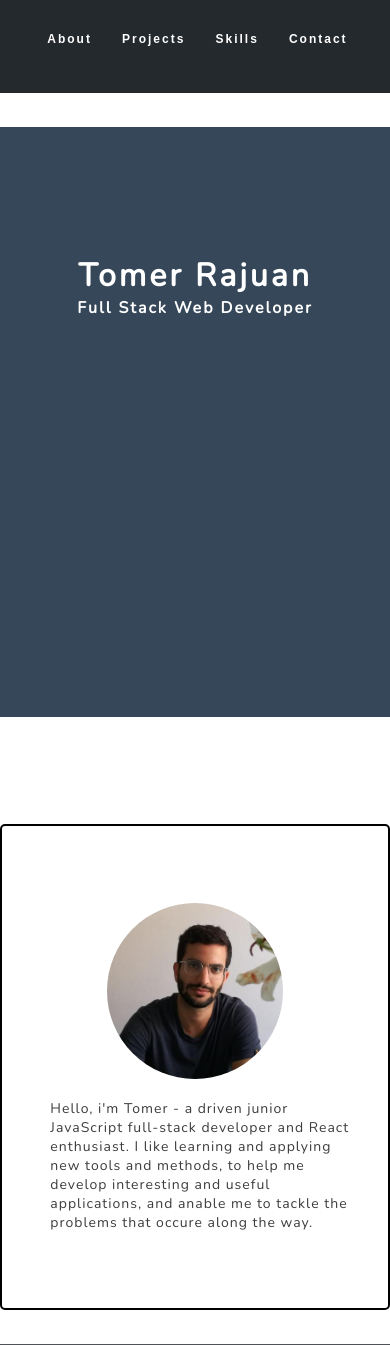
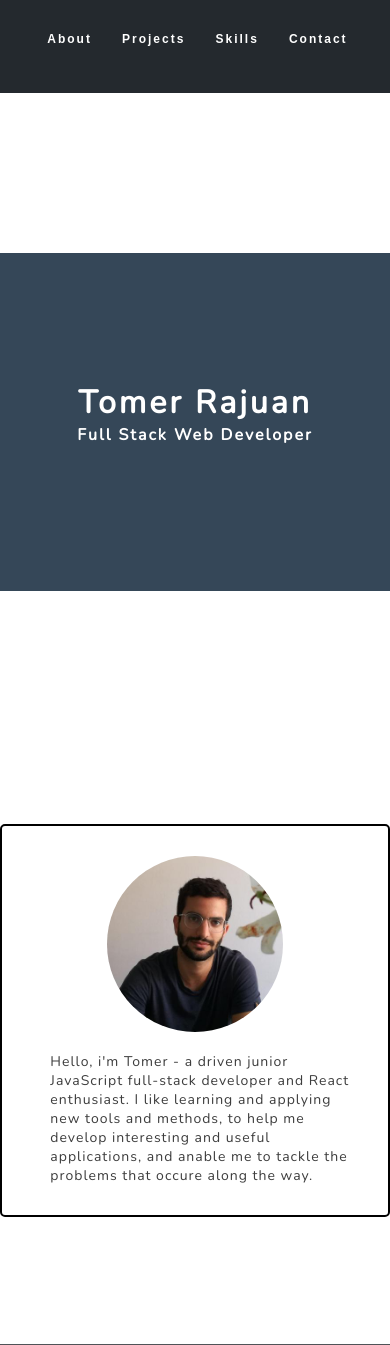
Before and after one commit to tomerrajuan/portfolio, a PHP site: page / in a window 390 px wide. Shown: the top 1345 px of the page. Run offline with PHP 8.4, Linux system fonts and the light colour scheme; some libraries are stand-ins or nearby versions.

Commit message:
css changes and gsap

```diff
--- a/style.css
+++ b/style.css
@@ -504,6 +504,11 @@
 
 /* Footer  end */
 @media screen and (min-width: 300px) and (max-width: 900px) {
+  .hero {
+    background-color: rgba(43, 62, 80,0.95) ;
+  width: 100%;
+    height: 40% !important;
+  }
   header {
     height: 13vh;
   }
@@ -563,7 +568,7 @@
     display: flex;
     flex-direction: column;
     align-self: center;
-    margin-bottom: 4vh;
+    margin-bottom: 15vh;
   }
   #about h1 {
     width: 46vw;
```
